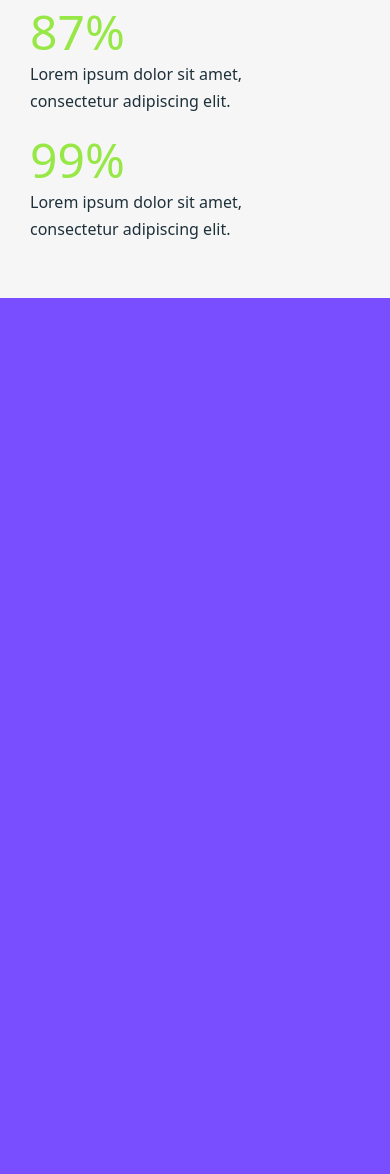
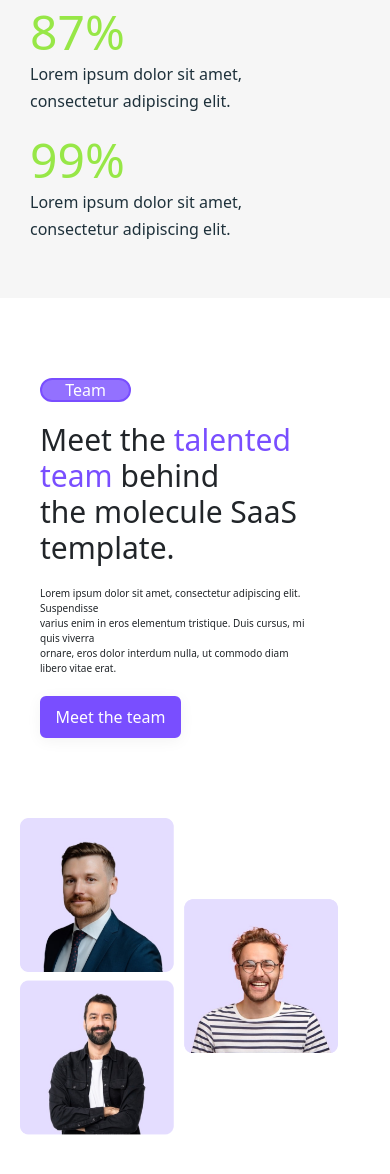
Before and after one commit to Tohirjon-Odilov/melecule-full-website, a plain HTML site: page index.html in a window 390 px wide. Shown: the part 2787-3961 px from the top of the page. Before the commit the page ends 3085 px from the top, so only its background shows below. Drawn offline with nearby package versions, Linux system fonts and the light colour scheme.

Commit message:
section 4

```diff
--- a/css/style.scss
+++ b/css/style.scss
@@ -774,3 +774,106 @@
         }
     }
 }
+
+// section 4
+.s4 {
+    background: white;
+    .s4-container {
+        width: 100%;
+        height: 592px;
+        display: flex;
+        padding: 80px;
+        .box-1 {
+            margin-top: 90px;
+            .button {
+                width: 91px;
+                height: 24px;
+                background: rgba(121, 78, 255, 0.8);
+                border: 2px solid #794EFF;
+                box-sizing: border-box;
+                border-radius: 100px;
+                cursor: pointer;
+                color: white;
+                &:nth-child(4) {
+                    width: 141px;
+                    height: 42px;
+                    margin-top: 20px;
+                    background: #794EFF;
+                    box-shadow: 0px 3px 15px rgba(0, 0, 0, 0.05);
+                    border-radius: 6px;
+                    color: white;
+                    font-weight: 400;
+                    font-size: 16px;
+                    line-height: 24px;
+                    padding: 0;
+                }
+            }
+            h1 {
+                margin: 20px 0;
+                span {
+                    color: #794EFF;
+                }
+            }
+        }
+        .box-2 {
+            margin-left: 100px;
+            img {
+                width: 100%;
+                height: 100%;
+            }
+        }
+    }
+}
+
+@media screen and (max-width:992px) {
+    .s4 {
+        .s4-container {
+            padding-bottom: 600px;
+            padding-left: 70px;
+            display: flex;
+            flex-wrap: wrap;
+            .box-1 {
+                width: 250px;
+                h1 {
+                    font-size: 30px;
+                }
+                p {
+                    font-size: 10px;
+                }
+            }
+            .box-2 {
+                // margin-left: ;
+                margin: 80px 20px;
+                img {
+                    width: 400px;
+                }
+            }
+        }
+    }
+}
+
+@media screen and (max-width:480px) {
+    .s4 {
+        .s4-container {
+            padding-bottom: 1050px;
+            margin: 0;
+            .box-1 {
+                width: 270px;
+                margin: 0px -30px;
+                h1 {
+                    font-size: 30px;
+                }
+                p {
+                    font-size: 10px;
+                }
+            }
+            .box-2 {
+                // margin-left: ;
+                margin: 80px -50px;
+                img {
+                    width: 320px;
+                }
+            }
+        }
+    }
+}
--- a/index.html
+++ b/index.html
@@ -142,6 +142,20 @@
 
     <!-- section 4 -->
 
+    <section class="s4 section">
+        <div class="s4-container">
+            <div class="box-1">
+                <div class="button">Team</div>
+                <h1>Meet the <span>talented team</span> behind <br> the molecule SaaS template.</h1>
+                <p>Lorem ipsum dolor sit amet, consectetur adipiscing elit. Suspendisse <br> varius enim in eros elementum tristique. Duis cursus, mi quis viverra <br> ornare, eros dolor interdum nulla, ut commodo diam libero vitae erat.</p>
+                <div class="button">Meet the team</div>
+            </div>
+            <div class="box-2">
+                <img src="./img/Frame (4).png" alt="">
+            </div>
+        </div>
+    </section>
+
 
 
 
```
Also changed, not shown: css/style.css, 1 other file.
